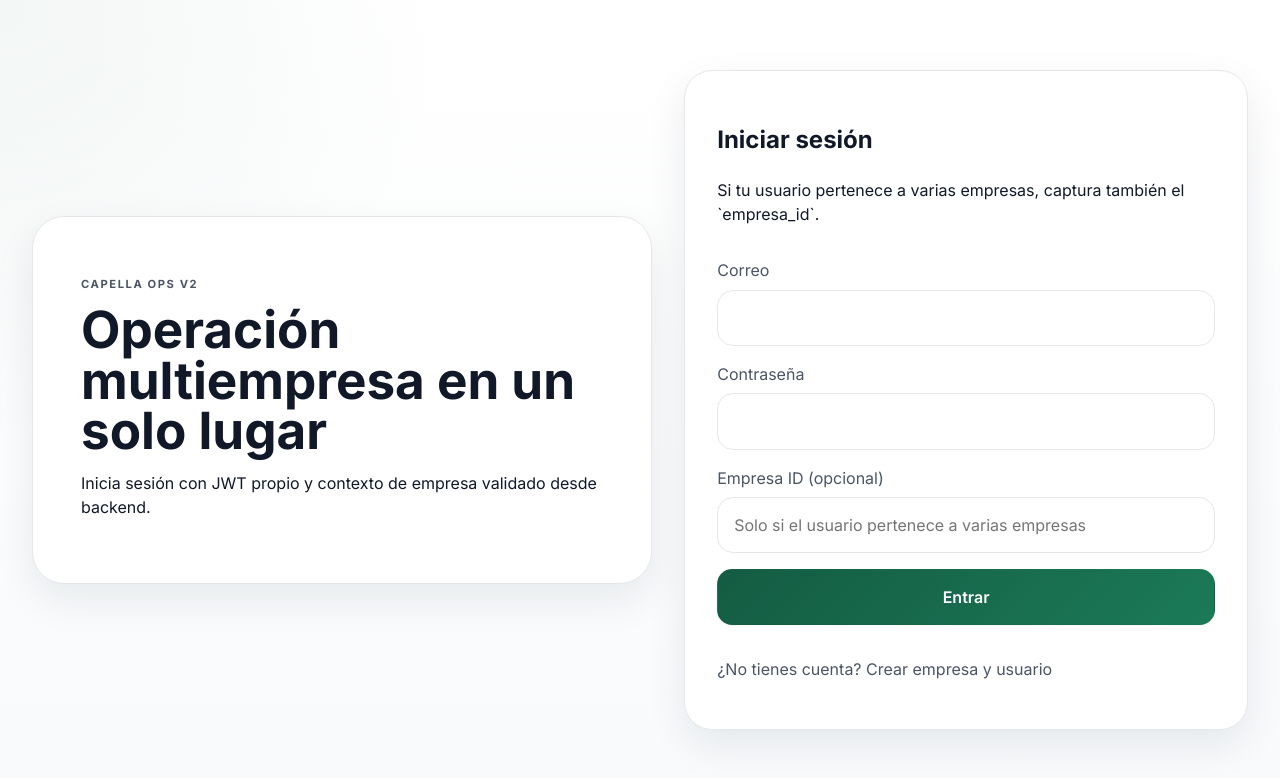
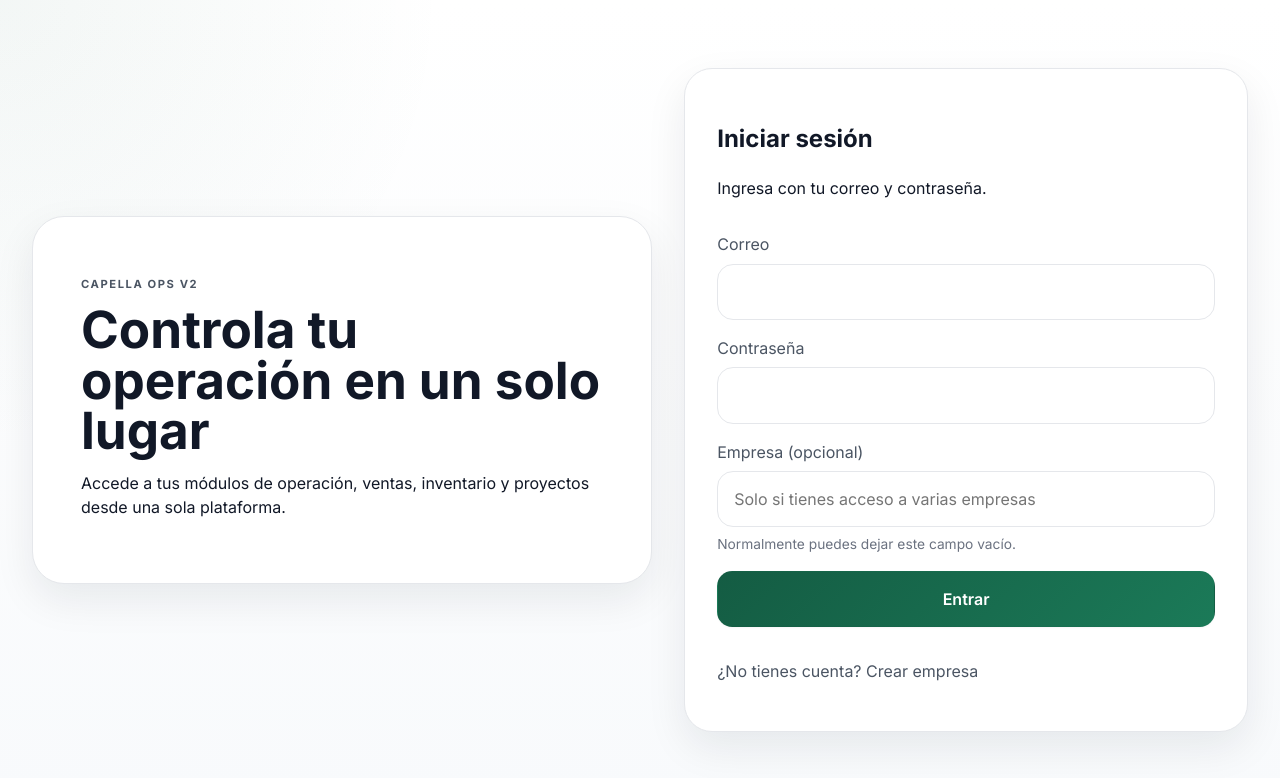
Before and after one commit to Asteroide97/capellaops-v2, a React (Vite) app in the folder frontend/: page /login in a window 1280 px wide. Shown: the top 778 px of the page. Built offline with nearby package versions, Linux system fonts and the light colour scheme; no server answers.

Commit message:
Polish public login copy

```diff
--- a/frontend/src/pages/LoginPage.jsx
+++ b/frontend/src/pages/LoginPage.jsx
@@ -38,16 +38,14 @@ export default function LoginPage() {
     <div className="auth-shell">
       <section className="auth-hero">
         <p className="eyebrow">Capella Ops V2</p>
-        <h1>Operación multiempresa en un solo lugar</h1>
-        <p>
-          Inicia sesión con JWT propio y contexto de empresa validado desde backend.
-        </p>
+        <h1>Controla tu operación en un solo lugar</h1>
+        <p>Accede a tus módulos de operación, ventas, inventario y proyectos desde una sola plataforma.</p>
       </section>
 
       <form className="auth-card" onSubmit={handleSubmit}>
         <div>
           <h2>Iniciar sesión</h2>
-          <p>Si tu usuario pertenece a varias empresas, captura también el `empresa_id`.</p>
+          <p>Ingresa con tu correo y contraseña.</p>
         </div>
 
         <label>
@@ -74,13 +72,14 @@ export default function LoginPage() {
         </label>
 
         <label>
-          Empresa ID (opcional)
+          Empresa (opcional)
           <input
             onChange={(event) => setForm({ ...form, empresa_id: event.target.value })}
-            placeholder="Solo si el usuario pertenece a varias empresas"
+            placeholder="Solo si tienes acceso a varias empresas"
             type="text"
             value={form.empresa_id}
           />
+          <span className="field-hint">Normalmente puedes dejar este campo vacío.</span>
         </label>
 
         {error ? <p className="form-error">{error}</p> : null}
@@ -90,7 +89,7 @@ export default function LoginPage() {
         </button>
 
         <p className="auth-link">
-          ¿No tienes cuenta? <Link to="/registro">Crear empresa y usuario</Link>
+          ¿No tienes cuenta? <Link to="/registro">Crear empresa</Link>
         </p>
       </form>
     </div>
```
